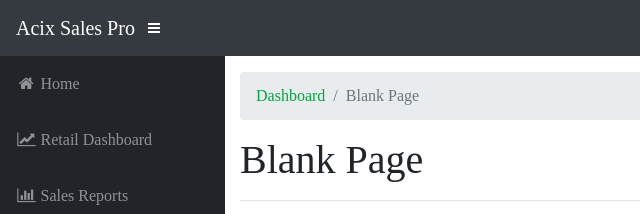
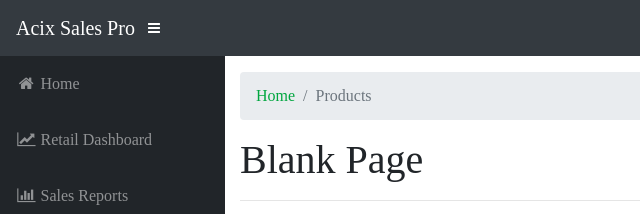
Before and after one commit to ranajahanzaib/rc-pos, a website with bundled scripts: page src/products.html in a window 1280 px wide. Shown: the top 214 px of the page, 0-640 px from the left. Built offline with nearby package versions, Linux system fonts and the light colour scheme.

Commit message:
fixed breadcrumbs

```diff
--- a/src/products.html
+++ b/src/products.html
@@ -178,9 +178,9 @@
             <!-- Breadcrumbs-->
             <ol class="breadcrumb">
               <li class="breadcrumb-item">
-                <a href="index.html">Dashboard</a>
+                <a href="index.html">Home</a>
               </li>
-              <li class="breadcrumb-item active">Blank Page</li>
+              <li class="breadcrumb-item active">Products</li>
             </ol>
             <!-- Page Content -->
             <h1>Blank Page</h1>
```
